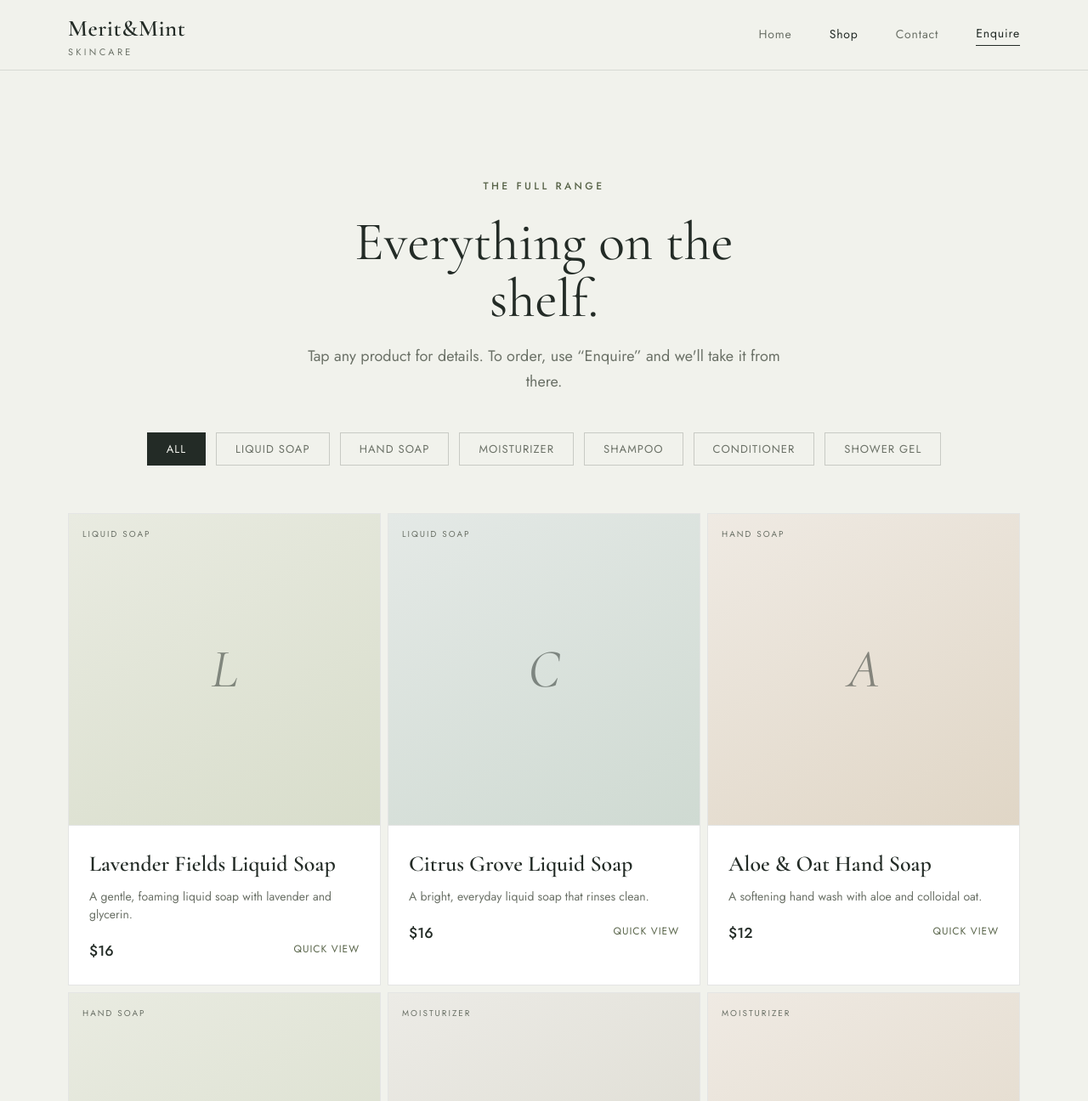
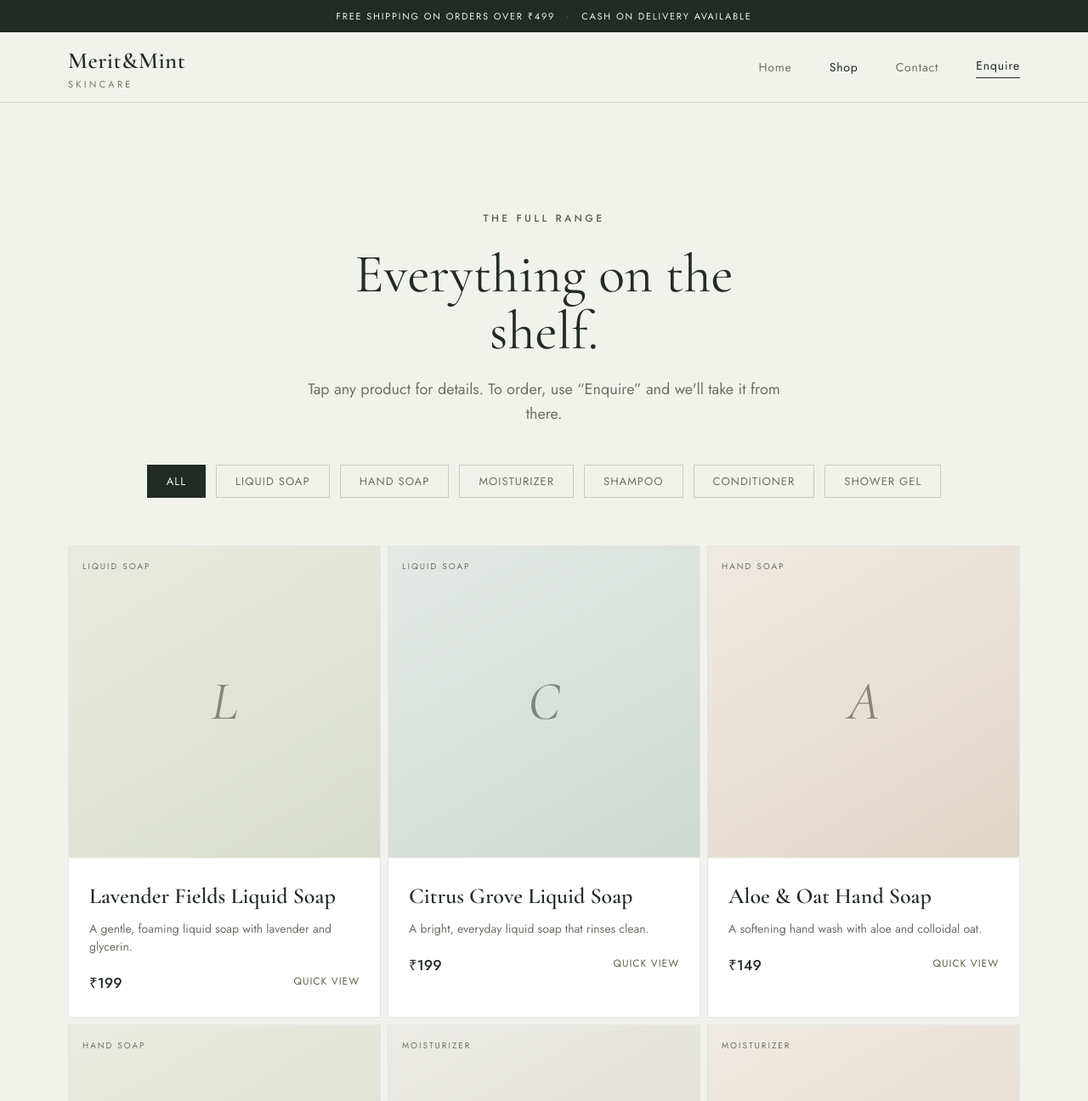
Before and after one commit to venox-2007/Merit-Mint, a plain HTML site: page shop.html in a window 1280 px wide. Shown: the top 1296 px of the page at 85% size. Drawn offline with nearby package versions, Linux system fonts and the light colour scheme.

Commit message:
Localize for India: ₹ prices, +91 contact, shipping/COD banner

```diff
--- a/assets/script.js
+++ b/assets/script.js
@@ -8,84 +8,84 @@
 const PRODUCTS = [
   {
     id:'lavender-liquid-soap', name:'Lavender Fields Liquid Soap', category:'Liquid Soap',
-    price:'$16', tone:'tone-1', glyph:'L',
+    price:'₹199', tone:'tone-1', glyph:'L',
     desc:'A gentle, foaming liquid soap with lavender and glycerin.',
     long:'A gentle, plant-based liquid soap for face and body. Glycerin keeps the skin barrier comfortable while lavender leaves a soft, calming scent behind.',
     details:['Glycerin + lavender oil','Sulphate-free','For face & body','300ml pump bottle']
   },
   {
     id:'citrus-liquid-soap', name:'Citrus Grove Liquid Soap', category:'Liquid Soap',
-    price:'$16', tone:'tone-3', glyph:'C',
+    price:'₹199', tone:'tone-3', glyph:'C',
     desc:'A bright, everyday liquid soap that rinses clean.',
     long:'A light, citrus-forward liquid soap that lathers easily and rinses without residue. Formulated to clean without over-drying daily-use skin.',
     details:['Citrus + neroli oil','pH-balanced','Fragrance-light option','300ml pump bottle']
   },
   {
     id:'aloe-hand-soap', name:'Aloe & Oat Hand Soap', category:'Hand Soap',
-    price:'$12', tone:'tone-2', glyph:'A',
+    price:'₹149', tone:'tone-2', glyph:'A',
     desc:'A softening hand wash with aloe and colloidal oat.',
     long:'A mild foaming hand soap built for frequent washing. Aloe vera and colloidal oat protect against dryness so hands stay soft, not stripped.',
     details:['Aloe vera + colloidal oat','Kind to frequent washing','Fragrance-light','250ml pump bottle']
   },
   {
     id:'citrus-hand-soap', name:'Citrus Bloom Hand Soap', category:'Hand Soap',
-    price:'$12', tone:'tone-1', glyph:'H',
+    price:'₹149', tone:'tone-1', glyph:'H',
     desc:'A bright, everyday hand wash that keeps hands soft.',
     long:'A gentle foaming hand wash with a fresh citrus-blossom scent. Glycerin and aloe protect against dryness from frequent washing.',
     details:['Citrus + neroli','Glycerin + aloe','Kind to hands','250ml pump bottle']
   },
   {
     id:'shea-almond-moisturizer', name:'Shea & Almond Moisturizer', category:'Moisturizer',
-    price:'$26', tone:'tone-4', glyph:'M',
+    price:'₹449', tone:'tone-4', glyph:'M',
     desc:'A rich daily moisturizer for dry and normal skin.',
     long:'A creamy, fast-absorbing moisturizer built on shea butter and sweet almond oil. Softens and holds moisture through the day without feeling heavy.',
     details:['Shea butter + almond oil','Fast-absorbing','For dry / normal skin','200ml jar']
   },
   {
     id:'rosewater-moisturizer', name:'Rosewater Daily Moisturizer', category:'Moisturizer',
-    price:'$28', tone:'tone-2', glyph:'R',
+    price:'₹499', tone:'tone-2', glyph:'R',
     desc:'A light, hydrating lotion with rosewater and aloe.',
     long:'A lightweight lotion for everyday hydration. Rosewater soothes, aloe hydrates, and the finish stays fresh under makeup or alone.',
     details:['Rosewater + aloe vera','Lightweight finish','For all skin types','200ml pump bottle']
   },
   {
     id:'rosemary-mint-shampoo', name:'Rosemary Mint Shampoo', category:'Shampoo',
-    price:'$22', tone:'tone-1', glyph:'R',
+    price:'₹349', tone:'tone-1', glyph:'R',
     desc:'A cooling, clarifying wash that leaves hair light and refreshed.',
     long:'Sulphate-free and gently foaming. Rosemary and peppermint invigorate the scalp while a light conditioning base keeps hair soft and manageable.',
     details:['Sulphate & silicone free','Rosemary + peppermint','For all hair types','250ml recyclable bottle']
   },
   {
     id:'argan-shampoo', name:'Nourishing Argan Shampoo', category:'Shampoo',
-    price:'$24', tone:'tone-2', glyph:'A',
+    price:'₹399', tone:'tone-2', glyph:'A',
     desc:'Argan and shea for dry, colour-treated, or textured hair.',
     long:'A richer, creamier formula that restores moisture to dry and colour-treated hair. Argan oil smooths, shea butter softens, and the wash rinses clean without weight.',
     details:['Argan oil + shea butter','Colour-safe','Deeply moisturising','250ml recyclable bottle']
   },
   {
     id:'rosemary-mint-conditioner', name:'Rosemary Mint Conditioner', category:'Conditioner',
-    price:'$22', tone:'tone-3', glyph:'R',
+    price:'₹349', tone:'tone-3', glyph:'R',
     desc:'A lightweight conditioner that detangles without weighing hair down.',
     long:'Pairs with the Rosemary Mint Shampoo. A light conditioning rinse that smooths and detangles while keeping the scalp feeling clean, not coated.',
     details:['Lightweight formula','Rosemary + peppermint','For all hair types','250ml recyclable bottle']
   },
   {
     id:'argan-conditioner', name:'Nourishing Argan Conditioner', category:'Conditioner',
-    price:'$24', tone:'tone-4', glyph:'A',
+    price:'₹399', tone:'tone-4', glyph:'A',
     desc:'A rich, deep-conditioning treatment for dry or textured hair.',
     long:'Pairs with the Nourishing Argan Shampoo. Argan oil and shea butter restore moisture and softness to dry, colour-treated, or textured hair.',
     details:['Argan oil + shea butter','Colour-safe','Deeply conditioning','250ml recyclable bottle']
   },
   {
     id:'lavender-shower-gel', name:'Lavender Milk Shower Gel', category:'Shower Gel',
-    price:'$20', tone:'tone-1', glyph:'L',
+    price:'₹299', tone:'tone-1', glyph:'L',
     desc:'A creamy, calming wash with oat milk and lavender.',
     long:'A silky shower gel that lathers gently and rinses soft. Colloidal oat and lavender make it a quiet ritual for the end of the day.',
     details:['Oat milk + lavender','Soothing for dry skin','Sulphate-free','300ml recyclable bottle']
   },
   {
     id:'citrus-shower-gel', name:'Citrus Splash Shower Gel', category:'Shower Gel',
-    price:'$20', tone:'tone-3', glyph:'C',
+    price:'₹299', tone:'tone-3', glyph:'C',
     desc:'A bright, energising gel wash for the morning shower.',
     long:'A citrus-forward shower gel that lathers well and rinses clean. A quick, energising wash to start the day without stripping the skin.',
     details:['Citrus + neroli','Energising scent','Sulphate-free','300ml recyclable bottle']
--- a/assets/style.css
+++ b/assets/style.css
@@ -50,6 +50,13 @@ a{color:inherit;text-decoration:none}
 .btn-line{background:transparent;color:var(--ink)}
 .btn-line:hover{background:var(--ink);color:var(--bg)}
 .btn-sm{padding:11px 22px;font-size:12px}
+
+/* =================== ANNOUNCEMENT BAR =================== */
+.promo-bar{
+  background:var(--ink);color:var(--bg);text-align:center;
+  padding:10px 20px;font-size:11px;letter-spacing:.16em;text-transform:uppercase;
+}
+.promo-bar span{color:var(--sage);margin:0 8px}
 
 /* =================== NAV =================== */
 .nav{
--- a/shop.html
+++ b/shop.html
@@ -11,6 +11,9 @@
 <link rel="stylesheet" href="assets/style.css">
 </head>
 <body>
+
+<!-- ANNOUNCEMENT BAR -->
+<div class="promo-bar">Free shipping on orders over &#8377;499 <span>&middot;</span> Cash on Delivery available</div>
 
 <!-- NAV -->
 <header class="nav">
@@ -58,6 +61,7 @@
   <div class="wrap center reveal">
     <span class="label">How ordering works</span>
     <blockquote style="font-size:clamp(24px,3.2vw,40px)">Tell us what you'd like — we'll confirm price, stock, and delivery by reply.</blockquote>
+    <p style="color:rgba(241,242,236,.6);margin-top:20px;font-size:14px;letter-spacing:.06em">Cash on Delivery and UPI accepted.</p>
     <a href="contact.html" class="btn" style="margin-top:34px;background:var(--bg);color:var(--ink);border-color:var(--bg)">Send an enquiry</a>
   </div>
 </section>
```
Also changed, not shown: contact.html (+10 -3 lines), index.html (+3 -0 lines), 1 other file.
